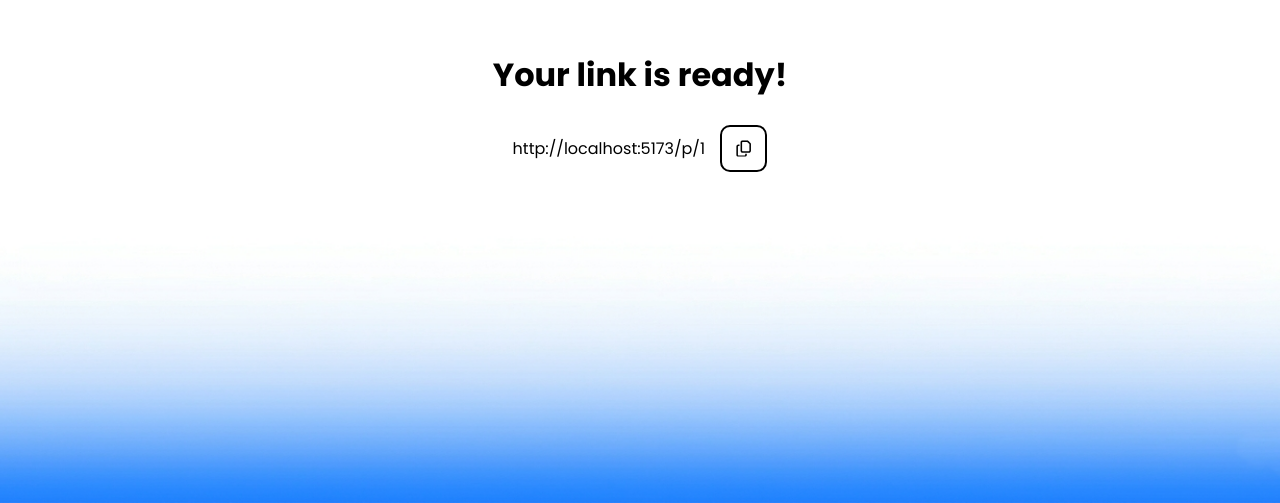
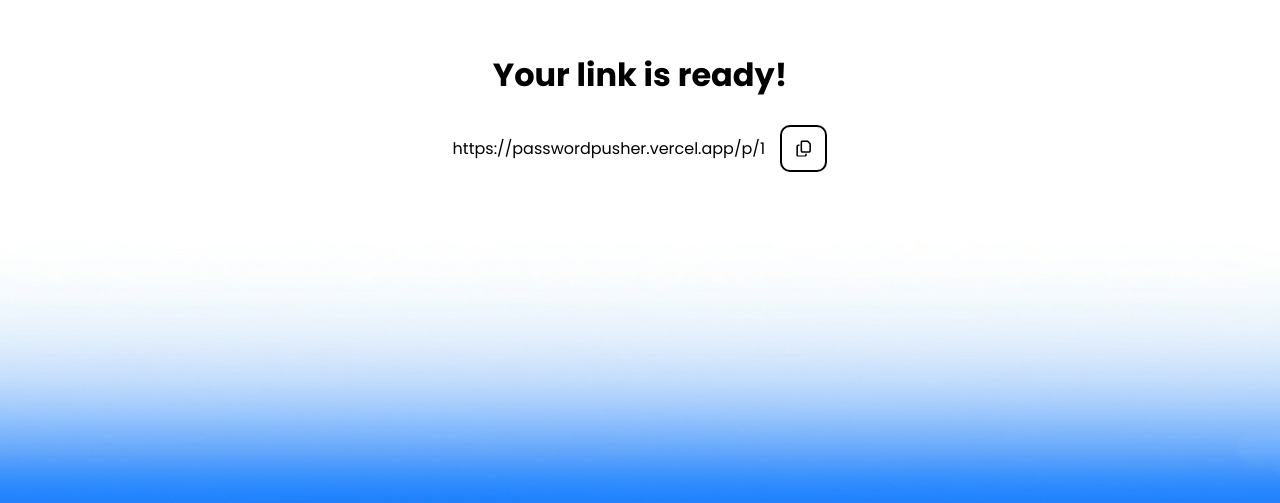
Before and after one commit to loumarzz01/password-pusher, a React (Vite) app: page /link/1 in a window 1280 px wide. Shown: the part 297-800 px from the top of the page. Built offline with nearby package versions, Linux system fonts and the light colour scheme; no server answers.

Commit message:
fix link bug

```diff
--- a/src/pages/Link/Link.jsx
+++ b/src/pages/Link/Link.jsx
@@ -14,7 +14,7 @@
     const { code } = useParams();
 
     const handleCopy = () => {
-        navigator.clipboard .writeText(`http://localhost:5173/p/${code}`)
+        navigator.clipboard .writeText(`https://passwordpusher.vercel.app/p/${code}`)
     }
 
     return (
@@ -24,7 +24,7 @@
 
 
             <div className="link-container">
-                <p>{`http://localhost:5173/p/${code}`}</p>
+                <p>{`https://passwordpusher.vercel.app/p/${code}`}</p>
 
                 <button className="copy-button">
 
```
